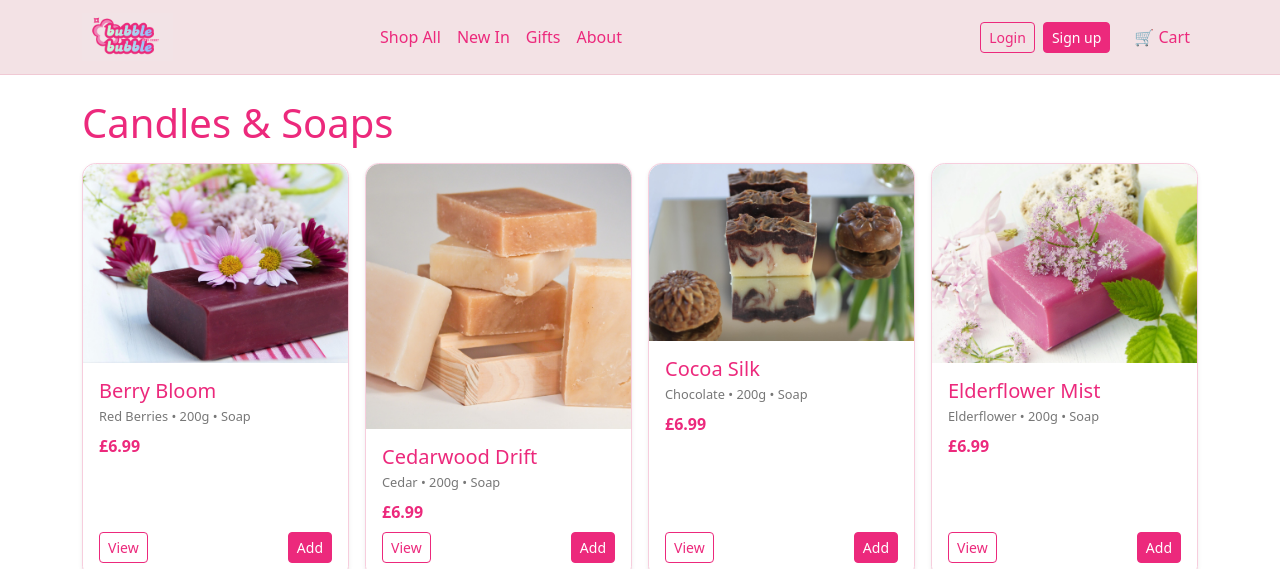
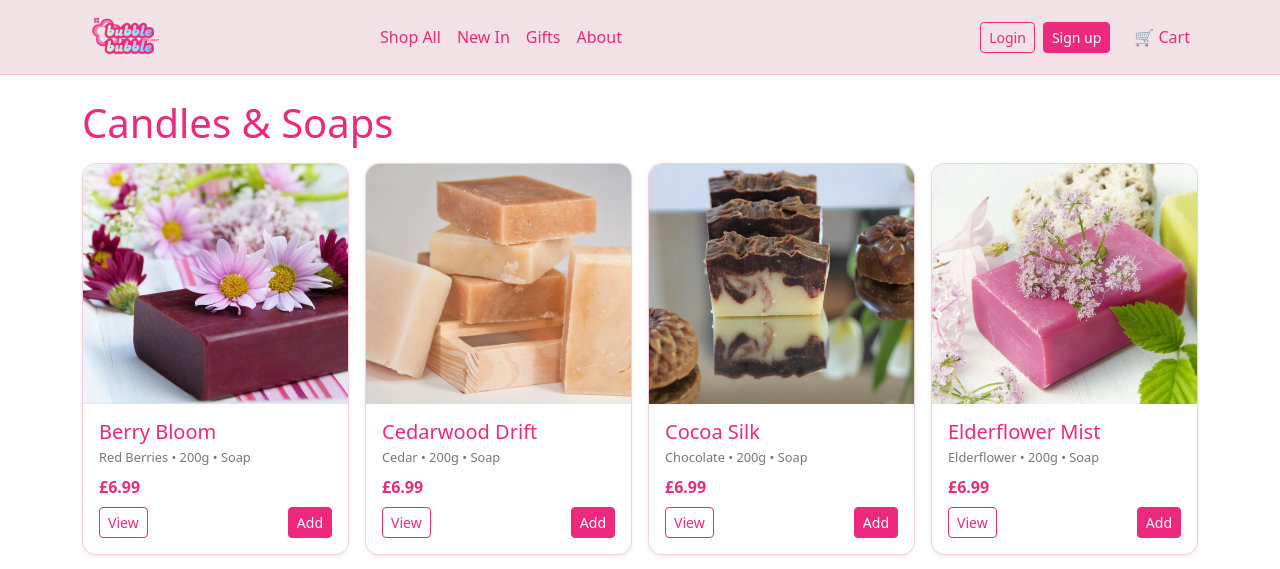
Before and after one commit to tambrulee/P4----Bubble-Bubble, a Django app: page / in a window 1280 px wide. Shown: the top 569 px of the page. Run offline with Django 4.2, Linux system fonts and the light colour scheme; data comes from the database, SQL or seed files in the repository; some libraries are stand-ins or nearby versions.

Commit message:
Fix image size on product list

```diff
--- a/bubblebubble/static/css/main.css
+++ b/bubblebubble/static/css/main.css
@@ -118,3 +118,17 @@ footer {
 footer .text-muted {
   color: #a5748a !important;
 }
+
+
+/* ===============================
+   Product List Card Image Fix
+   =============================== */
+
+.card-img-top {
+  height: 240px;               /* adjust this if you want shorter/taller cards */
+  width: 100%;
+  object-fit: cover;           /* crops while keeping proportions */
+  object-position: center;     /* keeps focal point centered */
+  border-top-left-radius: 0.85rem;
+  border-top-right-radius: 0.85rem;
+}
```
